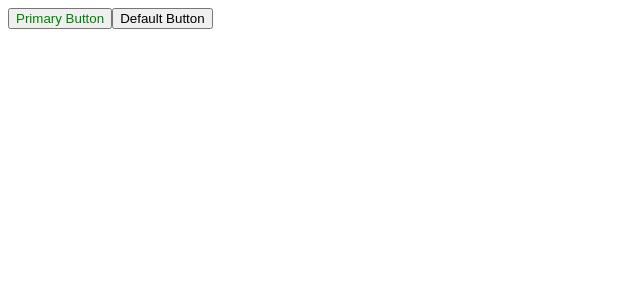
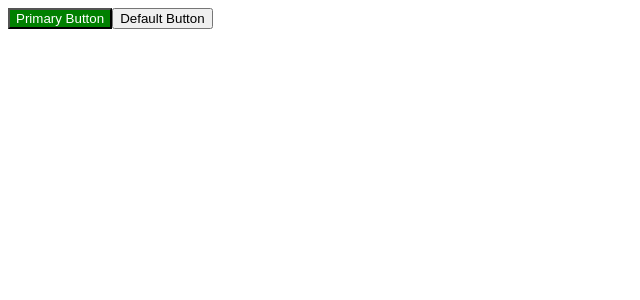
Before and after one commit to shams-nahid/my-react-study, a React (Create React App) app in the folder resource/styled-components/: page / in a window 1280 px wide. Shown: the top 300 px of the page, without its empty margins (0-640 px from the left). Built offline with nearby package versions, Linux system fonts and the light colour scheme.

Commit message:
01 styled components 03 nested css implementation

```diff
--- a/resource/styled-components/src/App.js
+++ b/resource/styled-components/src/App.js
@@ -1,9 +1,11 @@
 import React from 'react';
-import styled from 'styled-components'
-
+import styled, { css } from 'styled-components'
 
 const StyledButton = styled.button`
-  color: ${({ primary }) => (primary ? 'green' : 'black')};
+  ${({ primary }) => (primary && css`
+    color: white;
+    background-color: green;
+  `)};
 `;
 
 const Button = ({ primary, children }) => <StyledButton primary={primary}>
@@ -15,6 +17,22 @@ const App = () => <>
   <Button>Default Button</Button>
 </>;
 
+// -------------------------------------------------------------------------------
+// 03 PASSING PROPS
+// const StyledButton = styled.button`
+//   color: ${({ primary }) => (primary ? 'green' : 'black')};
+// `;
+
+// const Button = ({ primary, children }) => <StyledButton primary={primary}>
+//   {children}
+// </StyledButton>
+
+// const App = () => <>
+//   <Button primary>Primary Button</Button>
+//   <Button>Default Button</Button>
+// </>;
+
+// -------------------------------------------------------------------------------
 // 02 GETTING STARTED
 // const Title = styled.h1`
 //   color: red;
```
Also changed, not shown: 2 other files (tests, documents, lock files or other folders).
